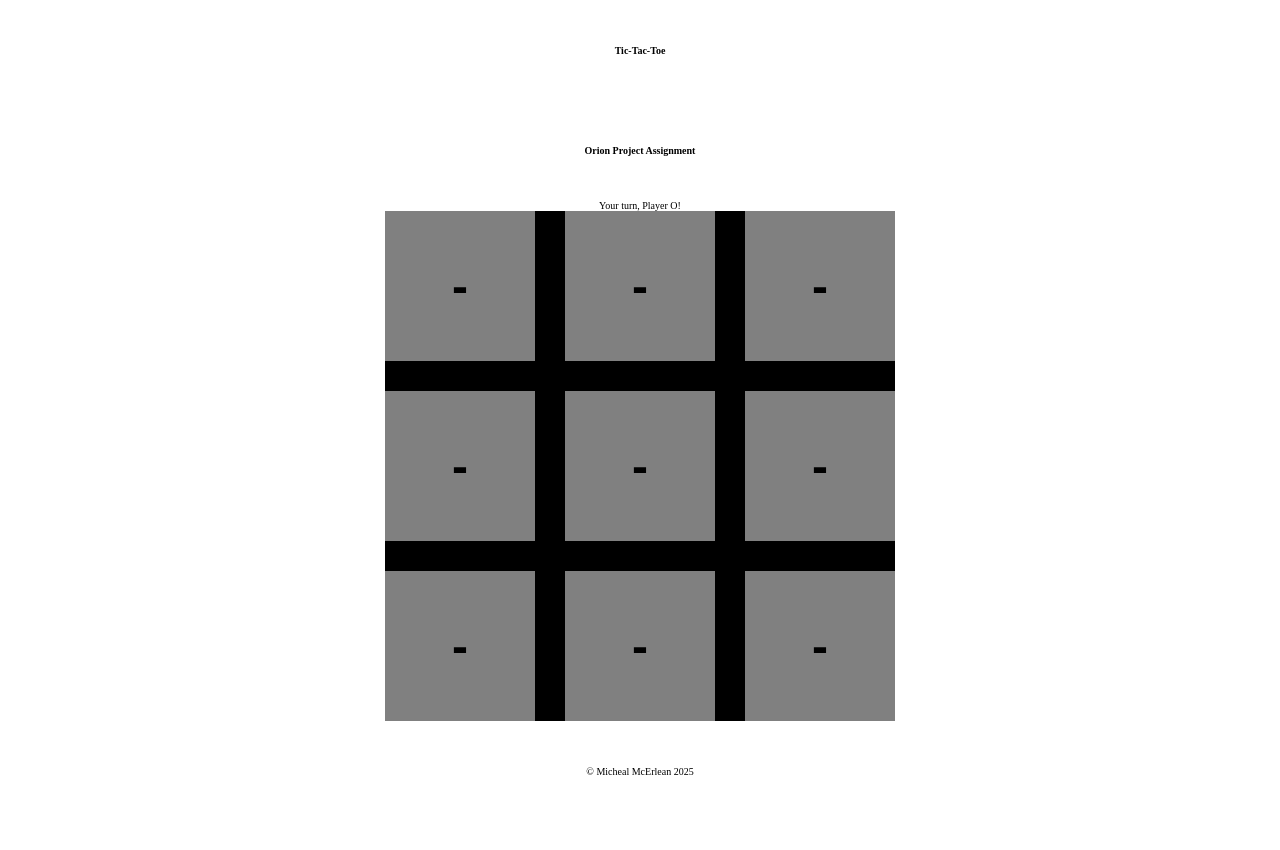
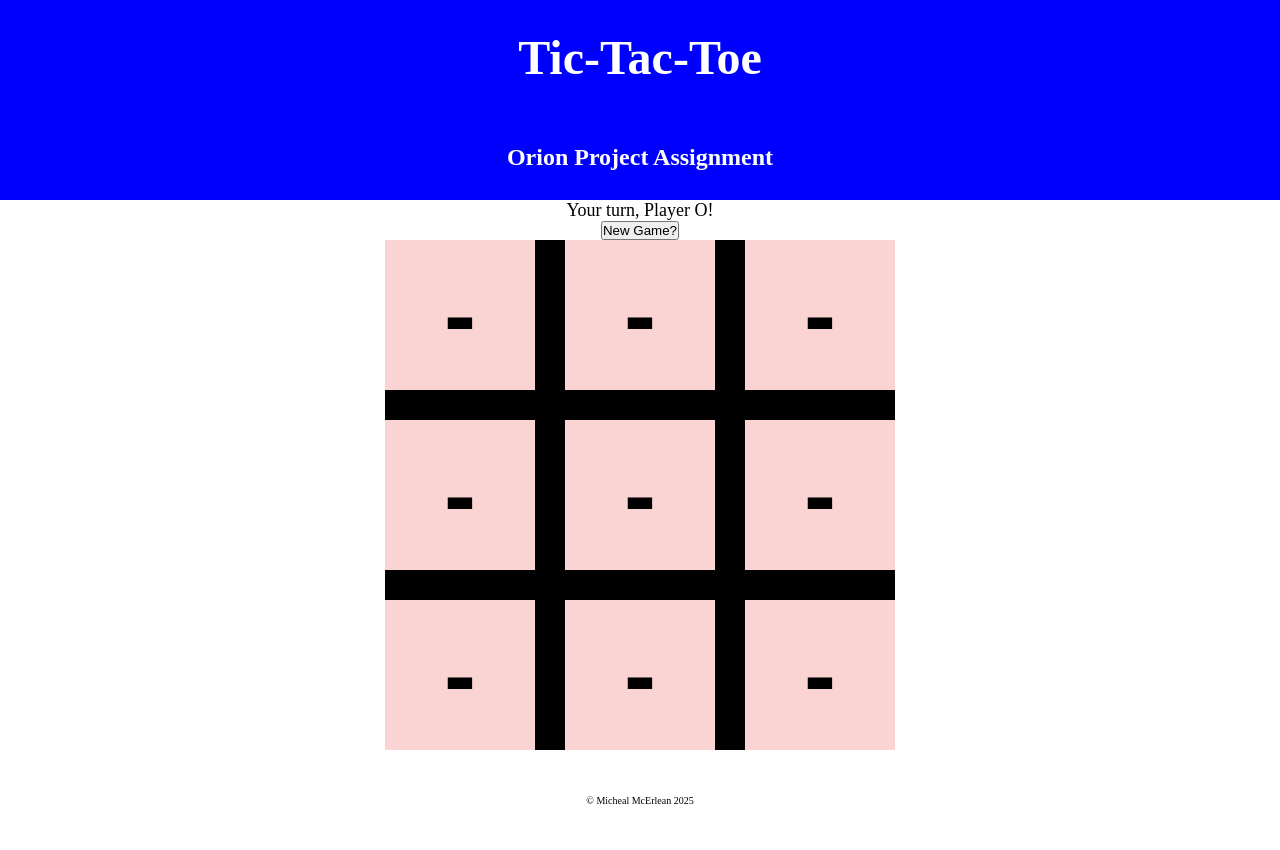
Before and after one commit to MichealMcErlean/odin-tic-tac-toe, a plain HTML site: page index.html in a window 1280 px wide. Before the commit the page ends 821 px from the top, so only its background shows below. Drawn offline with Linux system fonts and the light colour scheme.

Commit message:
Added new Game button to restart play

```diff
--- a/index.html
+++ b/index.html
@@ -16,6 +16,7 @@
     <div class="playerStatus">
 
     </div>
+    <button type="button" class="newGameButton">New Game?</button>
     <div class="board">
 
     </div>
--- a/script.js
+++ b/script.js
@@ -162,9 +162,10 @@ function GameController() {
 }
 
 function ScreenController() {
-  const game= GameController();
+  let game= GameController();
   const status = document.querySelector(".playerStatus");
   const display = document.querySelector(".board");
+  const newGame = document.querySelector(".newGameButton");
 
   const updateBoard = function() {
     display.textContent = "";
@@ -200,6 +201,12 @@ function ScreenController() {
       updateBoard();
     }
   }
+
+  newGame.addEventListener('click', function() {
+    game = GameController();
+    updateBoard();
+  });
+
   updateBoard();
 }
 
--- a/style.css
+++ b/style.css
@@ -2,7 +2,10 @@
   margin: 0;
   padding: 0;
   box-sizing: border-box;
-  font-size: 10px;
+}
+
+:root {
+    font-size: 10px;
 }
 
 body {
@@ -15,12 +18,27 @@ header {
   display:grid;
   grid-template-columns: 1fr;
   place-items: center;
+  background-color: blue;
+  color: white;
+}
+
+h1 {
+  font-size: 4.8rem;
+  font-weight: bold;
+}
+
+h2 {
+  font-size: 2.4rem;
 }
 
 main {
   display:grid;
   grid-template-columns: 1fr;
   place-items: center;
+}
+
+main .playerStatus {
+  font-size: 1.8rem;
 }
 
 footer {
@@ -39,9 +57,9 @@ footer {
 
 .board > button {
   border: none;
-  background-color: grey;
+  background-color: rgb(250, 211, 211);
   color: black;
-  font-size: 4.8rem;
+  font-size: 9.6rem;
   font-weight: bold;
   height: 150px;
   width: 150px;
```
